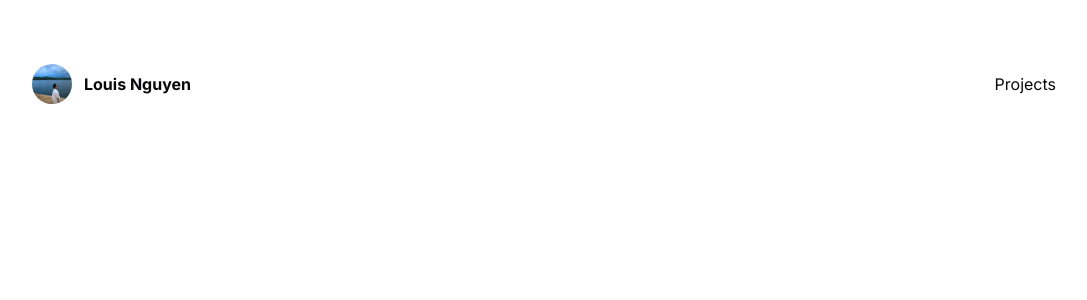
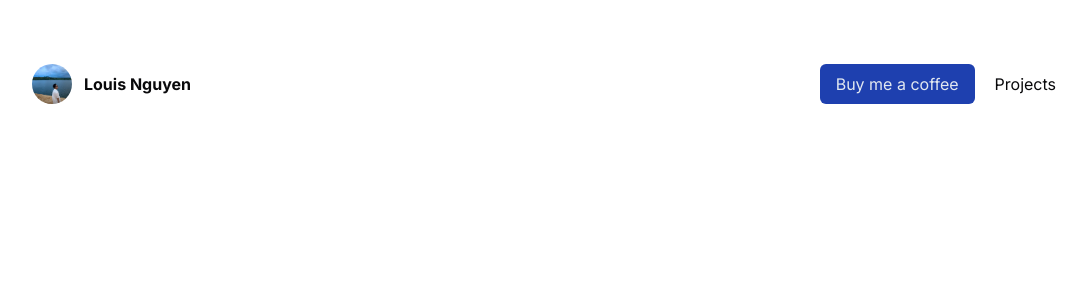
Before and after one commit to lng5143/louisnguyen-me, a Next.js app: page / in a window 1280 px wide. Shown: the top 300 px of the page, without its empty margins (96-1183 px from the left). Built offline with nearby package versions, Linux system fonts and the light colour scheme.

Commit message:
bmac button

```diff
--- a/components/nav/nav-bar.js
+++ b/components/nav/nav-bar.js
@@ -4,7 +4,7 @@ import NavItem from "./nav-item";
 
 export default function NavBar() {
     return (
-        <div className="flex items-center">
+        <div className="flex items-center gap-5">
             <Link className="flex-grow" href="/">
                 <div className="flex gap-3 items-center">
                     <Avatar>
@@ -14,6 +14,7 @@ export default function NavBar() {
                     <h1 className="text-xxl font-bold">Louis Nguyen</h1>
                 </div>
             </Link>
+            <button className="bg-blue-800 text-slate-200 rounded-md py-2 px-4 w-fit"><a href="https://buymeacoffee.com/louisng" target="_blank" rel="noopener noreferrer">Buy me a coffee</a></button>
             <div className="hover:underline">
                 <NavItem href="/projects" name="Projects" />
             </div>
```
